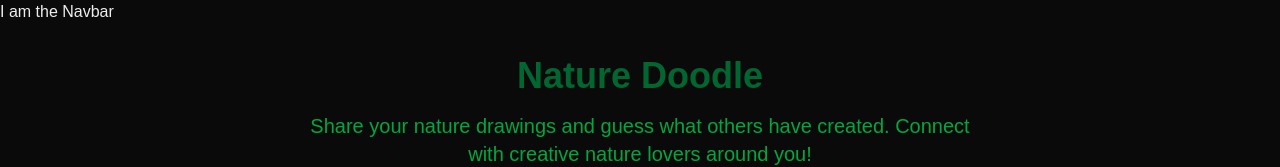
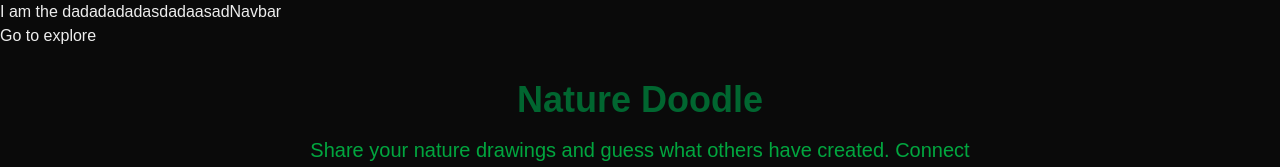
Before and after one commit to rhsimon1/nature-doodle, a Next.js app: page / in a window 1280 px wide. Shown: the top 167 px of the page. Built offline with nearby package versions, Linux system fonts and the light colour scheme.

Commit message:
Mdade changes to navbar

```diff
--- a/src/app/components/NavBar.jsx
+++ b/src/app/components/NavBar.jsx
@@ -1,8 +1,12 @@
+import Link from 'next/link';
+
 export default function Navbar() {
   return (
     <div>
       {/* HTML NavBar Code Below */}
-      <h1>I am the Navbar</h1>
+      <h1>I am the dadadadadasdadaasadNavbar</h1>
+
+      <Link href="/explore">Go to explore</Link>
     </div>
   );
 }
--- a/src/app/explore/page.jsx
+++ b/src/app/explore/page.jsx
@@ -1,4 +1,5 @@
-import Image from "next/image";
+import Image from 'next/image';
+import DrawingCard from '../components/DrawingCard';
 export default function Page() {
   return (
     <div>
```
